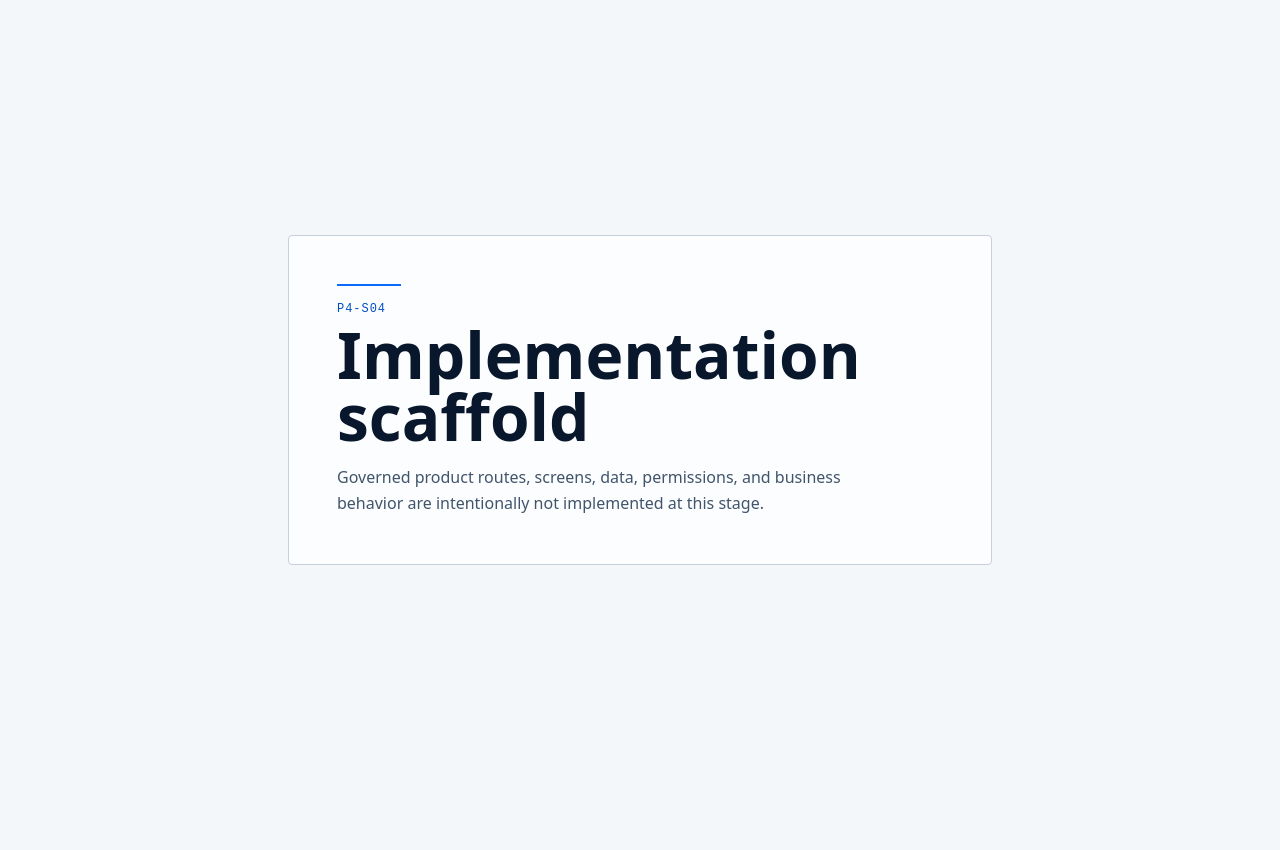
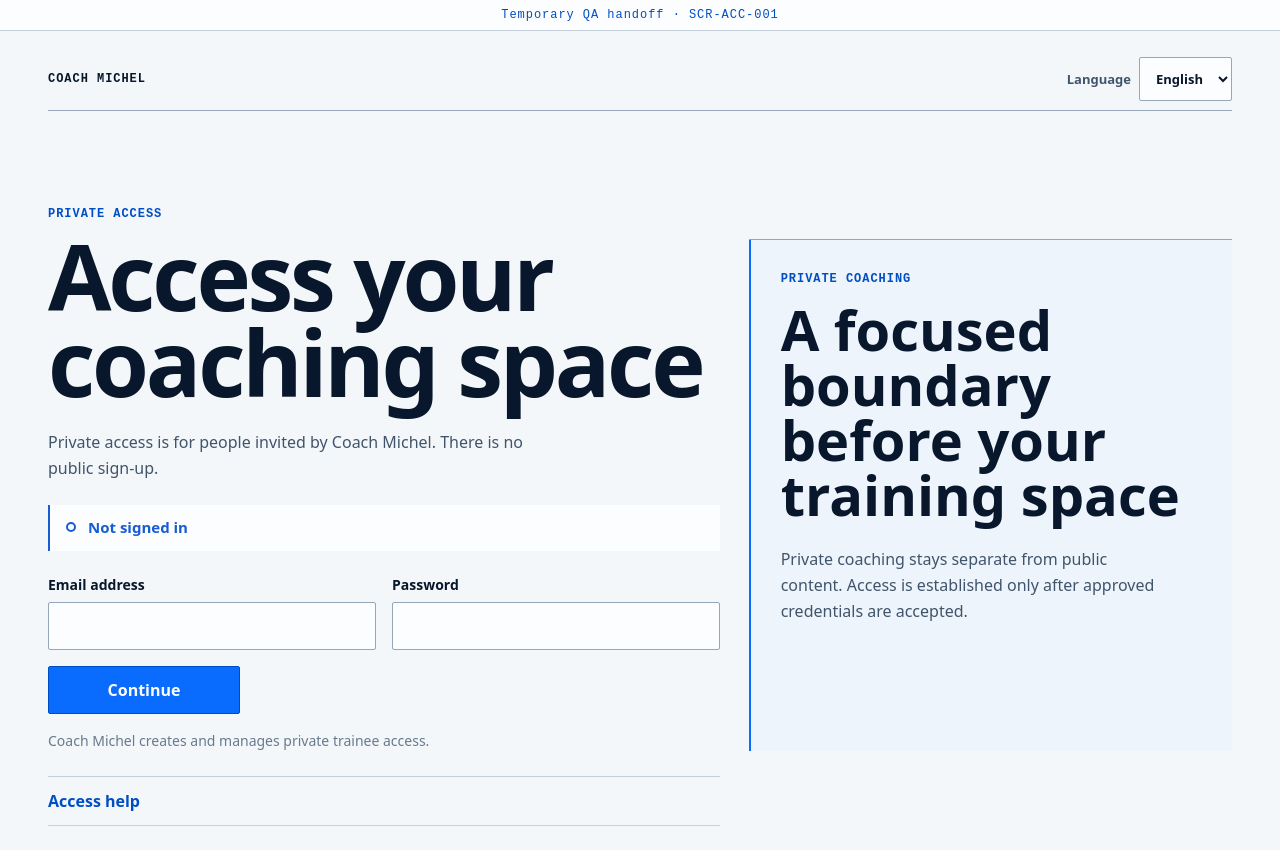
Before and after one commit to tatiana-nazz/coach-michel-website-2, a Next.js app: page / in a window 1280 px wide. Shown: the top 850 px of the page. Before the commit the page ends 800 px from the top, so only its background shows below. Built offline with nearby package versions, Linux system fonts and the light colour scheme.

Commit message:
chore: remediate P4 QA handoff blockers

```diff
--- a/src/app/page.module.css
+++ b/src/app/page.module.css
@@ -1,46 +1,15 @@
-.shell {
+.qaSurface {
   min-height: 100vh;
-  display: grid;
-  place-items: center;
-  padding: var(--cmh-space-4);
+  background: var(--cmh-paper);
 }
 
-.panel {
-  position: relative;
-  width: min(100%, 44rem);
-  border: var(--cmh-border-width) solid var(--cmh-rule);
-  border-radius: var(--cmh-radius-4);
-  background: var(--cmh-paper);
-  padding: clamp(1.5rem, 4vw, 3rem);
-}
-
-.accent {
-  display: block;
-  width: 4rem;
-  height: var(--cmh-accent-rule-width);
-  margin-bottom: var(--cmh-space-4);
-  background: var(--cmh-blue-core);
-}
-
-.eyebrow {
-  margin: 0 0 var(--cmh-space-2);
+.qaBanner {
+  margin: 0;
+  border-bottom: var(--cmh-border-width) solid var(--cmh-rule);
+  padding: var(--cmh-space-2) var(--cmh-space-4);
   color: var(--cmh-blue-strong);
   font-family: var(--cmh-font-data);
   font-size: 0.75rem;
   letter-spacing: 0.08em;
+  text-align: center;
 }
-
-.panel h1 {
-  margin: 0;
-  font-family: var(--cmh-font-display);
-  font-size: clamp(2rem, 6vw, 4rem);
-  font-weight: 600;
-  line-height: 0.98;
-}
-
-.note {
-  max-width: 60ch;
-  margin: var(--cmh-space-4) 0 0;
-  color: var(--cmh-ink-secondary);
-  line-height: 1.6;
-}
--- a/src/app/page.tsx
+++ b/src/app/page.tsx
@@ -1,17 +1,16 @@
+import { PrivateAccessEntry } from '@/features/access/screens/scr-acc-001/private-access-entry';
+
 import styles from './page.module.css';
 
-export default function ScaffoldPage() {
+export default function QaHandoffPage() {
   return (
-    <main className={styles.shell} data-stage="P4-S04" data-product-features="none">
-      <section className={styles.panel} aria-labelledby="scaffold-title">
-        <span className={styles.accent} aria-hidden="true" />
-        <p className={styles.eyebrow}>P4-S04</p>
-        <h1 id="scaffold-title">Implementation scaffold</h1>
-        <p className={styles.note}>
-          Governed product routes, screens, data, permissions, and business behavior are
-          intentionally not implemented at this stage.
-        </p>
-      </section>
+    <main
+      className={styles.qaSurface}
+      data-qa-handoff-purpose="temporary"
+      data-qa-handoff-surface="SCR-ACC-001"
+    >
+      <p className={styles.qaBanner}>Temporary QA handoff · SCR-ACC-001</p>
+      <PrivateAccessEntry />
     </main>
   );
 }
```
Also changed, not shown: CURRENT_CANONICAL_POINTER_REV4267.json (deleted, +0 -30 lines), P4_S02_GITHUB_CAPABILITY_PREFLIGHT_REV4267.json (deleted, +0 -27 lines), P4_S02_REPOSITORY_TARGET_RESOLUTION_SUMMARY.json (deleted, +0 -18 lines), PACKAGE_MANIFEST.json (deleted, +0 -41 lines), NEXT_ACTION.txt (deleted), 2 other files (tests, documents, lock files or other folders).
